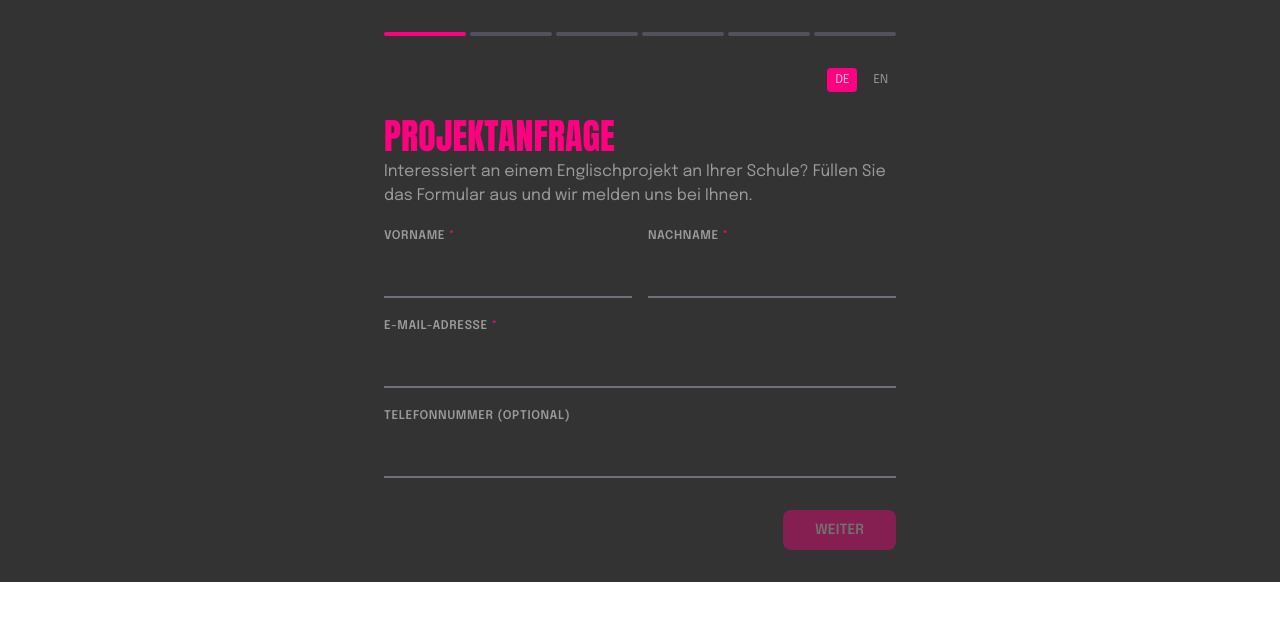
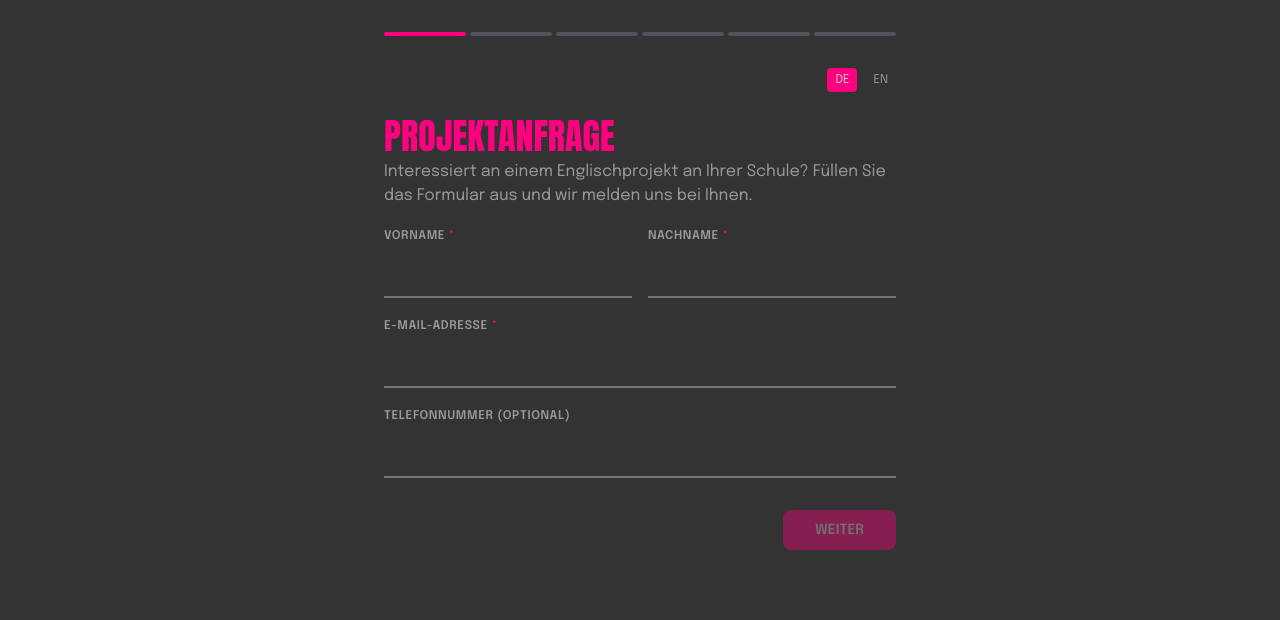
Before and after one commit to markhansen81/interact-portal, a Next.js app: page /lead-form in a window 1280 px wide. Shown: the top 620 px of the page. Built offline with nearby package versions, Linux system fonts and the light colour scheme.

Commit message:
Fix: dark background covers full page

```diff
--- a/src/app/(public)/layout.tsx
+++ b/src/app/(public)/layout.tsx
@@ -2,11 +2,11 @@ import "@/app/globals.css";
 
 export default function PublicLayout({ children }: { children: React.ReactNode }) {
   return (
-    <html lang="de">
+    <html lang="de" style={{ backgroundColor: "#333333" }}>
       <head>
         <link href="https://fonts.googleapis.com/css2?family=Anton&family=Epilogue:wght@400;500;600&display=swap" rel="stylesheet" />
       </head>
-      <body className="min-h-screen bg-[#333333] text-white antialiased" style={{ fontFamily: "'Epilogue', sans-serif" }}>
+      <body className="min-h-screen text-white antialiased" style={{ fontFamily: "'Epilogue', sans-serif", backgroundColor: "#333333" }}>
         {children}
       </body>
     </html>
```
